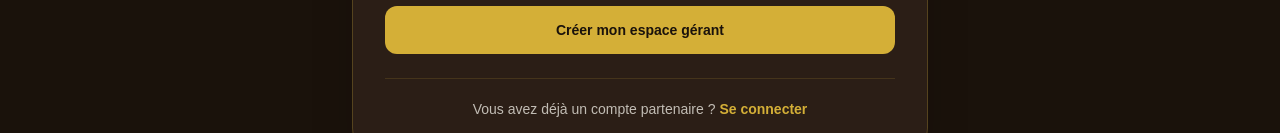
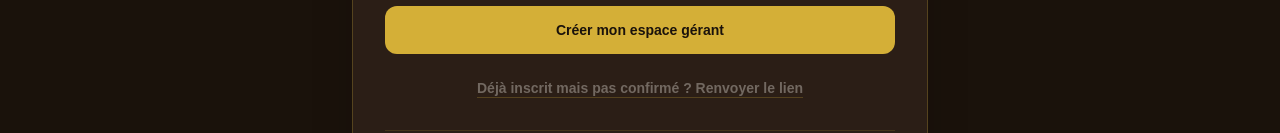
Before and after one commit to Christophe-ogb/gagnant, a Next.js app: page /register in a window 1280 px wide. Shown: the part 667-800 px from the top of the page. Built offline with nearby package versions, Linux system fonts and the light colour scheme; no server answers.

Commit message:
feat: renvoyer les liens de confirmation

```diff
--- a/app/api/auth/route.ts
+++ b/app/api/auth/route.ts
@@ -20,6 +20,7 @@ const authPayloadSchema = z.discriminatedUnion("action", [
     fullName: z.string().trim().min(2, "Le nom complet doit contenir au moins 2 caractères.").max(120, "Le nom complet ne peut pas dépasser 120 caractères."),
     emailUpdatesOptIn: z.boolean().optional().default(false),
   }).strict(),
+  z.object({ action: z.literal("resend-confirmation"), email: emailSchema }).strict(),
   z.object({ action: z.literal("forgot-password"), email: emailSchema }).strict(),
   z.object({ action: z.literal("reset-password"), password: passwordSchema }).strict(),
   z.object({ action: z.literal("logout") }).strict(),
@@ -31,7 +32,7 @@ function jsonError(error: string, status = 400) {
 
 function getAuthRedirectUrl(request: NextRequest, nextPath: "/dashboard" | "/reset-password") {
   const baseUrl = process.env.VERCEL_ENV === "production"
-    ? process.env.APP_BASE_URL?.trim() || request.nextUrl.origin
+    ? process.env.NEXT_PUBLIC_SITE_URL?.trim() || "https://gagnant.vercel.app"
     : request.nextUrl.origin;
   const redirectUrl = new URL("/auth/callback", baseUrl);
   redirectUrl.searchParams.set("next", nextPath);
@@ -80,6 +81,7 @@ export async function POST(request: NextRequest) {
   const limits = {
     login: 10,
     register: 5,
+    "resend-confirmation": 3,
     "forgot-password": 3,
     "reset-password": 5,
     logout: 10,
@@ -115,6 +117,23 @@ export async function POST(request: NextRequest) {
     });
     if (error) return jsonError(getAuthErrorMessage(error, "register"), error.status === 429 ? 429 : 400);
     return NextResponse.json({ confirmationRequired: !data.session }, { headers: { "Cache-Control": "no-store" } });
+  }
+
+  if (payload.action === "resend-confirmation") {
+    const { error } = await supabase.auth.resend({
+      type: "signup",
+      email: payload.email,
+      options: { emailRedirectTo: getAuthRedirectUrl(request, "/dashboard") },
+    });
+    if (error) {
+      return jsonError(
+        error.status === 429
+          ? "Trop de demandes de confirmation. Veuillez patienter quelques minutes avant de réessayer."
+          : "Impossible de renvoyer le lien pour le moment. Vérifiez l’adresse puis réessayez.",
+        error.status === 429 ? 429 : 400,
+      );
+    }
+    return NextResponse.json({ success: true }, { headers: { "Cache-Control": "no-store" } });
   }
 
   if (payload.action === "forgot-password") {
--- a/app/register/page.tsx
+++ b/app/register/page.tsx
@@ -15,6 +15,7 @@ export default function RegisterPage() {
   const [loading, setLoading] = useState(false);
   const [error, setError] = useState<string | null>(null);
   const [confirmationSent, setConfirmationSent] = useState(false);
+  const [resendMessage, setResendMessage] = useState<string | null>(null);
 
   async function handleSubmit(event: FormEvent<HTMLFormElement>) {
     event.preventDefault();
@@ -48,6 +49,28 @@ export default function RegisterPage() {
     }
   }
 
+  async function handleResendConfirmation() {
+    if (!email.trim() || loading) return;
+    setLoading(true);
+    setError(null);
+    setResendMessage(null);
+
+    try {
+      const response = await fetch("/api/auth", {
+        method: "POST",
+        headers: { "Content-Type": "application/json" },
+        body: JSON.stringify({ action: "resend-confirmation", email }),
+      });
+      const result = await response.json() as { error?: string };
+      if (!response.ok) throw new Error(result.error ?? "Impossible de renvoyer le lien pour le moment.");
+      setResendMessage("Si cette adresse attend une confirmation, un nouveau lien vient d’être envoyé.");
+    } catch (cause) {
+      setError(cause instanceof Error && cause.message ? cause.message : "Impossible de renvoyer le lien pour le moment.");
+    } finally {
+      setLoading(false);
+    }
+  }
+
   return (
     <main className="min-h-[70vh] bg-earth px-5 py-12 text-kaolin sm:px-8 lg:px-10">
       <section className="mx-auto w-full max-w-xl rounded-3xl border border-gold/25 bg-panel p-6 shadow-2xl sm:p-8">
@@ -62,6 +85,16 @@ export default function RegisterPage() {
               Si l’adresse peut être inscrite, un lien de confirmation a été envoyé à <strong className="text-white">{email}</strong>.
               Cliquez sur ce lien pour confirmer votre adresse et accéder à votre espace partenaire.
             </p>
+            {resendMessage && <p role="status" className="mt-3 text-sm text-gold">{resendMessage}</p>}
+            {error && <p role="alert" className="mt-3 rounded-lg border border-red-400/30 bg-red-950/30 p-3 text-sm text-red-200">{error}</p>}
+            <button
+              className="mt-5 min-h-11 w-full rounded-xl border border-gold/40 px-4 py-2 text-sm font-bold text-gold transition hover:bg-gold/10 disabled:cursor-not-allowed disabled:opacity-60"
+              disabled={loading || !email.trim()}
+              onClick={handleResendConfirmation}
+              type="button"
+            >
+              {loading ? "Envoi en cours…" : "Renvoyer le lien de confirmation"}
+            </button>
             <button className="mt-5 rounded-xl bg-gold px-5 py-3 text-sm font-bold text-earth" onClick={() => router.push("/login")} type="button">
               Retour à la connexion
             </button>
@@ -119,6 +152,15 @@ export default function RegisterPage() {
             >
               {loading ? "Création de votre espace…" : "Créer mon espace gérant"}
             </button>
+            {resendMessage && <p role="status" className="text-center text-sm text-gold">{resendMessage}</p>}
+            <button
+              className="w-full py-2 text-sm font-semibold text-kaolin/70 underline decoration-gold/50 underline-offset-4 transition hover:text-gold disabled:cursor-not-allowed disabled:opacity-50"
+              disabled={loading || !email.trim()}
+              onClick={handleResendConfirmation}
+              type="button"
+            >
+              Déjà inscrit mais pas confirmé ? Renvoyer le lien
+            </button>
           </form>
         )}
 
```
Also changed, not shown: 1 other file (tests, documents, lock files or other folders).
